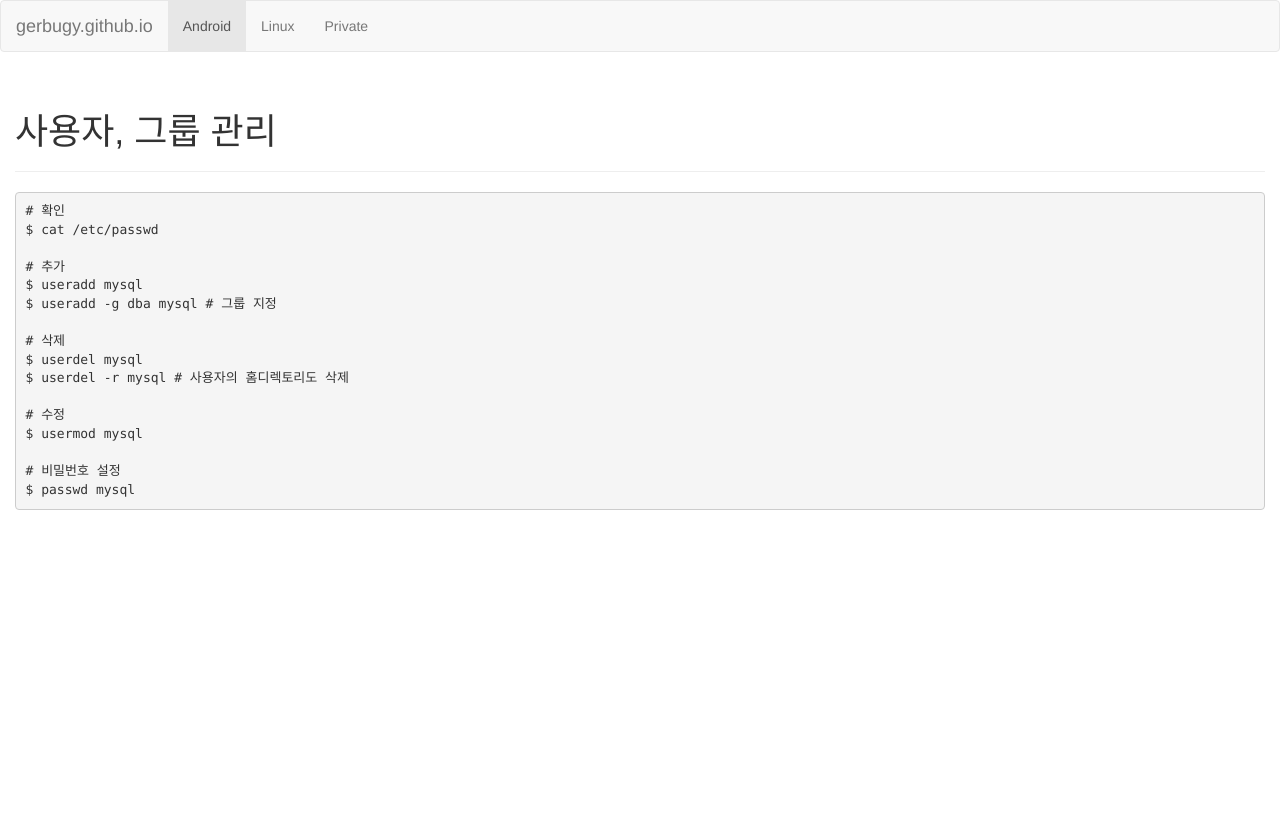
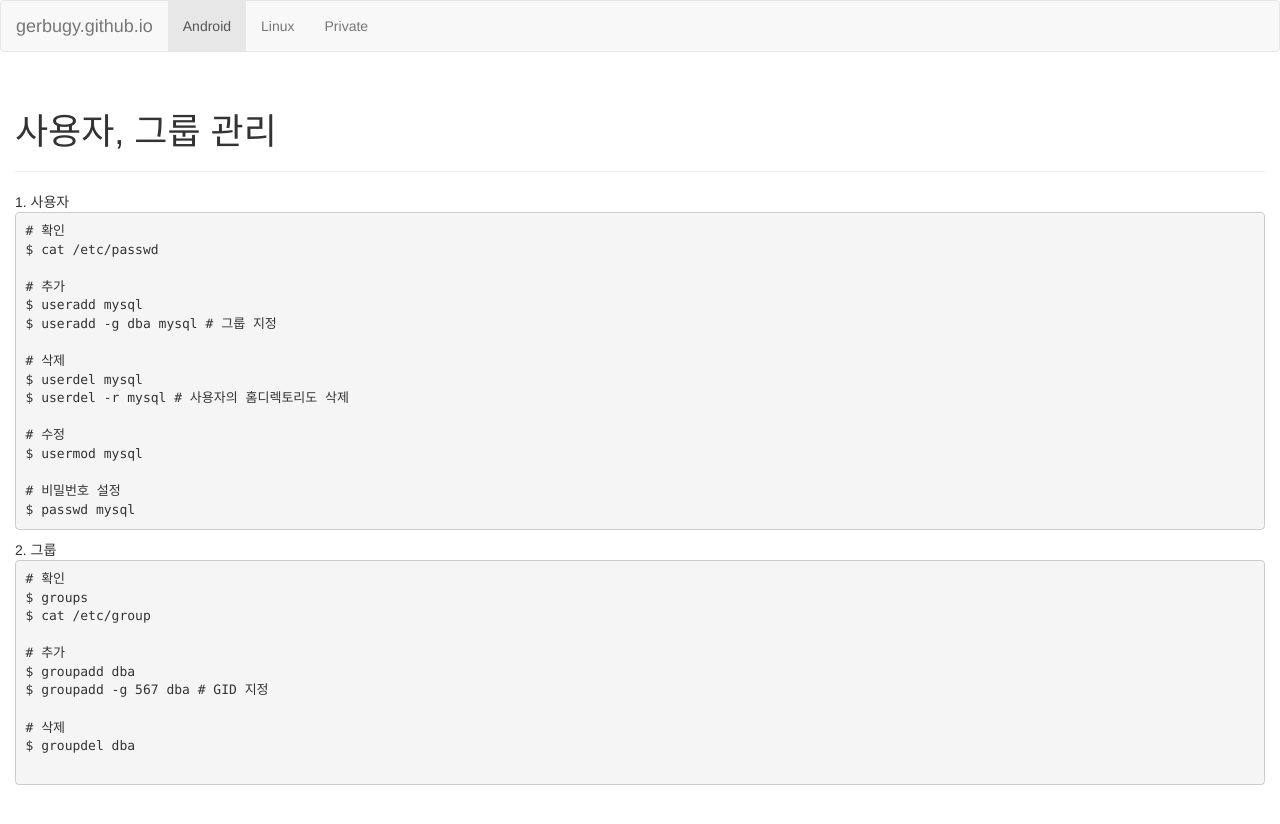
Before and after one commit to gerbugy/gerbugy.github.io, a Jekyll site: the page built from linux/001.html, in a window 1280 px wide. Shown: the top 824 px of the page. Built offline with Jekyll 4.4.1, drawn with Linux system fonts in a browser that asks for light colours.

Commit message:
Update 001.html

```diff
--- a/linux/001.html
+++ b/linux/001.html
@@ -2,7 +2,9 @@
 layout: default
 title: 사용자, 그룹 관리
 ---
+
 <div class="container-fluid">
+  1. 사용자<br>
   <pre># 확인
 $ cat /etc/passwd
 
@@ -19,4 +21,18 @@ $ usermod mysql
 
 # 비밀번호 설정
 $ passwd mysql</pre>
+
+  2. 그룹<br>
+  <pre>
+# 확인
+$ groups
+$ cat /etc/group
+
+# 추가
+$ groupadd dba
+$ groupadd -g 567 dba # GID 지정
+
+# 삭제
+$ groupdel dba
+  </pre>
 </div>
```
